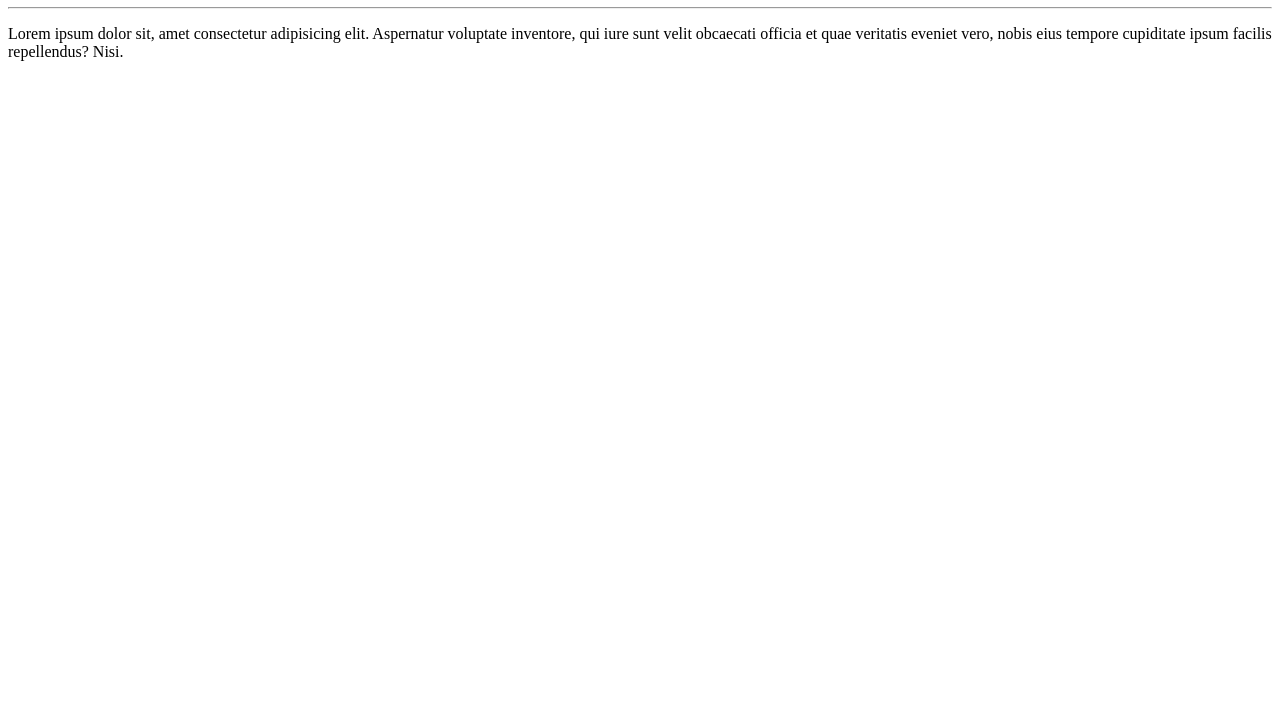
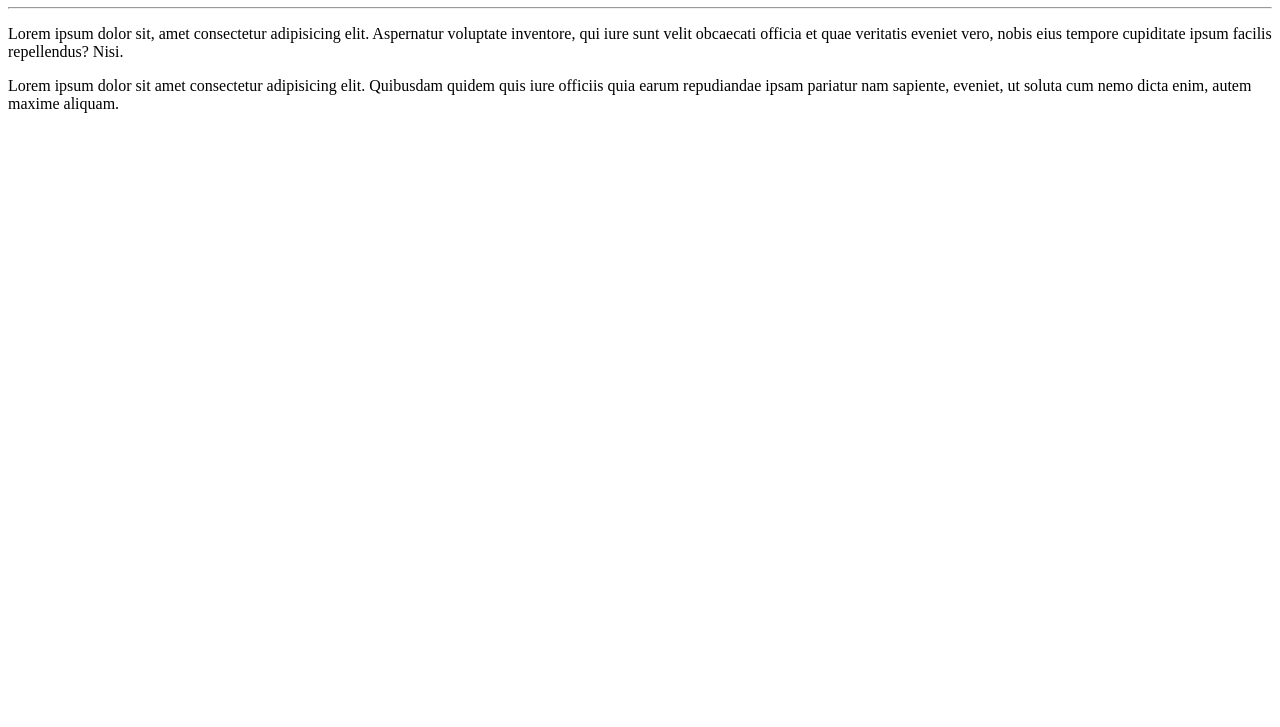
Before and after one commit to LeonardoSPires/Ola-Mundo, a plain HTML site: page site-exemplo/index.html in a window 1280 px wide. Shown: the part 73-800 px from the top of the page. Drawn offline with Linux system fonts and the light colour scheme.

Commit message:
adicionei um parágrafo

```diff
--- a/site-exemplo/index.html
+++ b/site-exemplo/index.html
@@ -10,6 +10,7 @@
     <h1>Olá, mundo!</h1>
     <hr>
     <p>Lorem ipsum dolor sit, amet consectetur adipisicing elit. Aspernatur voluptate inventore, qui iure sunt velit obcaecati officia et quae veritatis eveniet vero, nobis eius tempore cupiditate ipsum facilis repellendus? Nisi.</p>
+    <p>Lorem ipsum dolor sit amet consectetur adipisicing elit. Quibusdam quidem quis iure officiis quia earum repudiandae ipsam pariatur nam sapiente, eveniet, ut soluta cum nemo dicta enim, autem maxime aliquam.</p>
 
 </body>
 </html>
```
